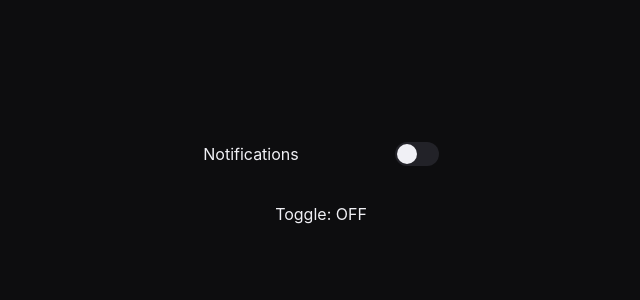
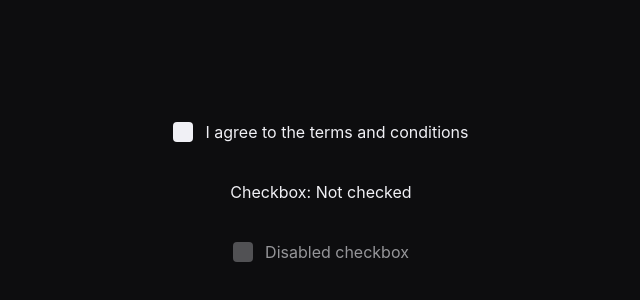
Before and after one commit to ElBarBary01/Crowdly, a Next.js app in the folder client/: page /test in a window 1280 px wide. Shown: the part 216-516 px from the top of the page, without its empty margins (319-959 px from the left). Built offline with nearby package versions, Linux system fonts and the light colour scheme.

Commit message:
feat(Checkbox): added checkbox component

```diff
--- /dev/null
+++ b/client/app/components/ui/Checkbox/Checkbox.css
@@ -0,0 +1,60 @@
+.checkbox {
+  display: flex;
+  align-items: center;
+  gap: var(--space-3);
+  cursor: pointer;
+}
+
+.checkbox input {
+  position: absolute;
+  opacity: 0;
+  width: 0;
+  height: 0;
+}
+
+.checkbox-custom {
+  display: inline-block;
+  width: 20px;
+  height: 20px;
+  border-radius: var(--radius-sm);
+  background: var(--color-text);
+  position: relative;
+}
+
+.checkbox input:checked + .checkbox-custom {
+  background: var(--color-purple);
+  border-color: var(--color-purple);
+}
+
+.checkbox-custom::after {
+  content: "";
+  position: absolute;
+  display: none;
+  left: 6px;
+  top: 2px;
+  width: 5px;
+  height: 10px;
+  border: solid var(--color-text);
+  border-width: 0 2px 2px 0;
+  transform: rotate(45deg);
+}
+
+.checkbox input:checked + .checkbox-custom::after {
+  display: block;
+}
+
+.checkbox-label {
+  font-size: var(--text-body);
+  color: var(--color-text);
+}
+
+/* Disabled state */
+.checkbox input:disabled + .checkbox-custom {
+  opacity: 0.5;
+  cursor: not-allowed;
+}
+
+.checkbox:has(input:disabled) {
+  cursor: not-allowed;
+  opacity: 0.6;
+}
--- /dev/null
+++ b/client/app/components/ui/Checkbox/Checkbox.tsx
@@ -0,0 +1,30 @@
+import "./Checkbox.css";
+
+type CheckboxProps = {
+  checked: boolean;
+  label?: string;
+  onChange: (checked: boolean) => void;
+  disabled?: boolean;
+};
+
+export default function Checkbox({
+  checked,
+  label,
+  onChange,
+  disabled = false,
+}: CheckboxProps) {
+  return (
+    <label className="checkbox">
+      <input
+        type="checkbox"
+        checked={checked}
+        onChange={(event) => onChange(event.target.checked)}
+        disabled={disabled}
+      />
+
+      <span className="checkbox-custom"></span>
+
+      {label && <span className="checkbox-label">{label}</span>}
+    </label>
+  );
+}
--- a/client/app/test/page.tsx
+++ b/client/app/test/page.tsx
@@ -3,22 +3,38 @@
 import "./styles.css";
 import { useState } from "react";
 import ToggleSwitch from "../components/ui/ToggleSwitch/ToggleSwitch";
+import Checkbox from "../components/ui/Checkbox/Checkbox";
 
 export default function TestPage() {
   const [isToggleOn, setIsToggleOn] = useState(false);
+  const [isChecked, setIsChecked] = useState(false);
 
   const handleToggleChange = (isOn: boolean) => {
     setIsToggleOn(isOn);
+    console.log("Toggle:", isOn);
+  };
+
+  const handleCheckboxChange = (checked: boolean) => {
+    setIsChecked(checked);
+    console.log("Checkbox:", checked);
   };
 
   return (
     <main className="container">
-      <ToggleSwitch
-        label="Notifications"
-        isOn={isToggleOn}
-        onChange={handleToggleChange}
+      <Checkbox
+        label="I agree to the terms and conditions"
+        checked={isChecked}
+        onChange={handleCheckboxChange}
       />
-      <p>Toggle: {isToggleOn ? "ON" : "OFF"}</p>
+
+      <p>Checkbox: {isChecked ? "Checked" : "Not checked"}</p>
+
+      <Checkbox
+        label="Disabled checkbox"
+        checked={false}
+        onChange={() => {}}
+        disabled
+      />
     </main>
   );
 }
```
